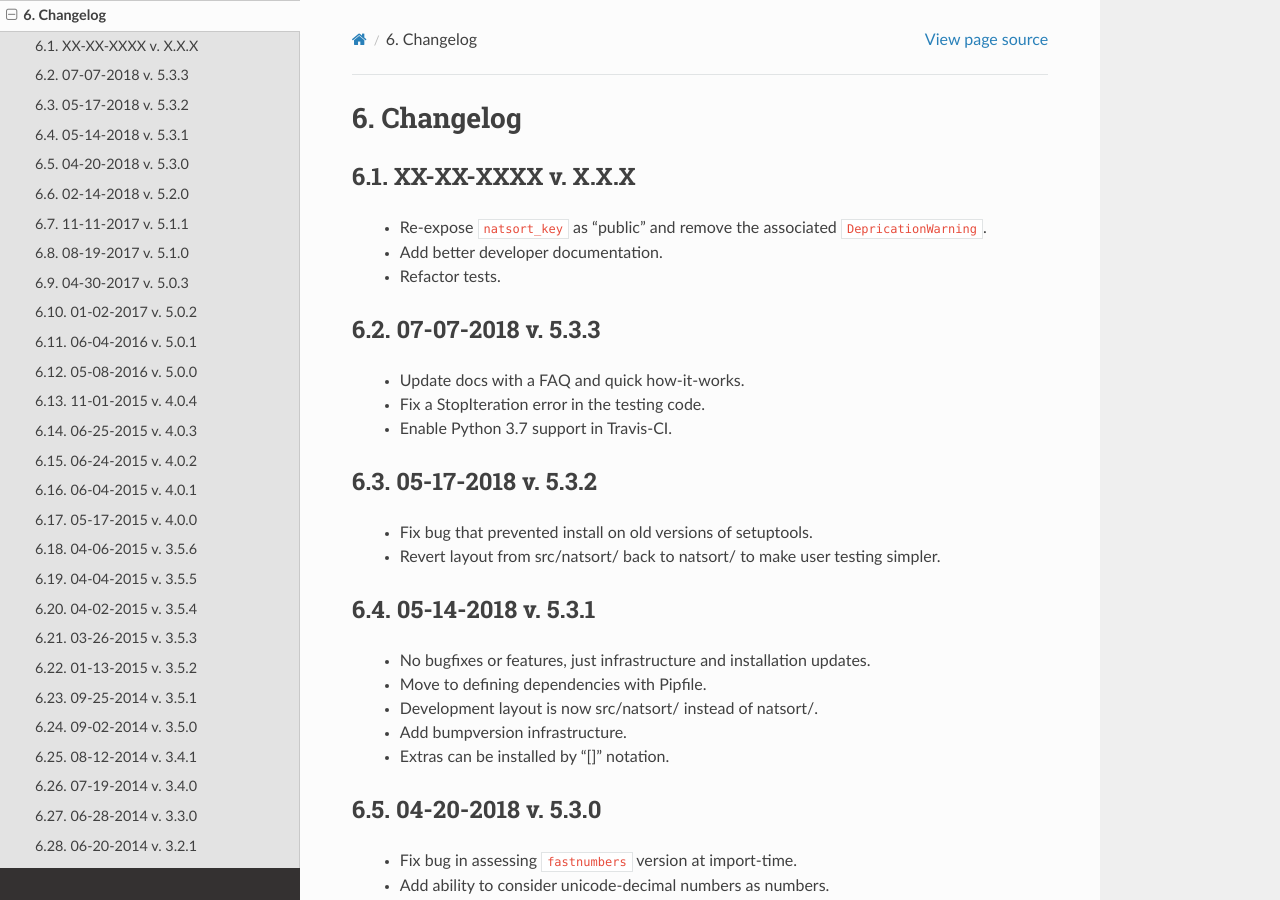
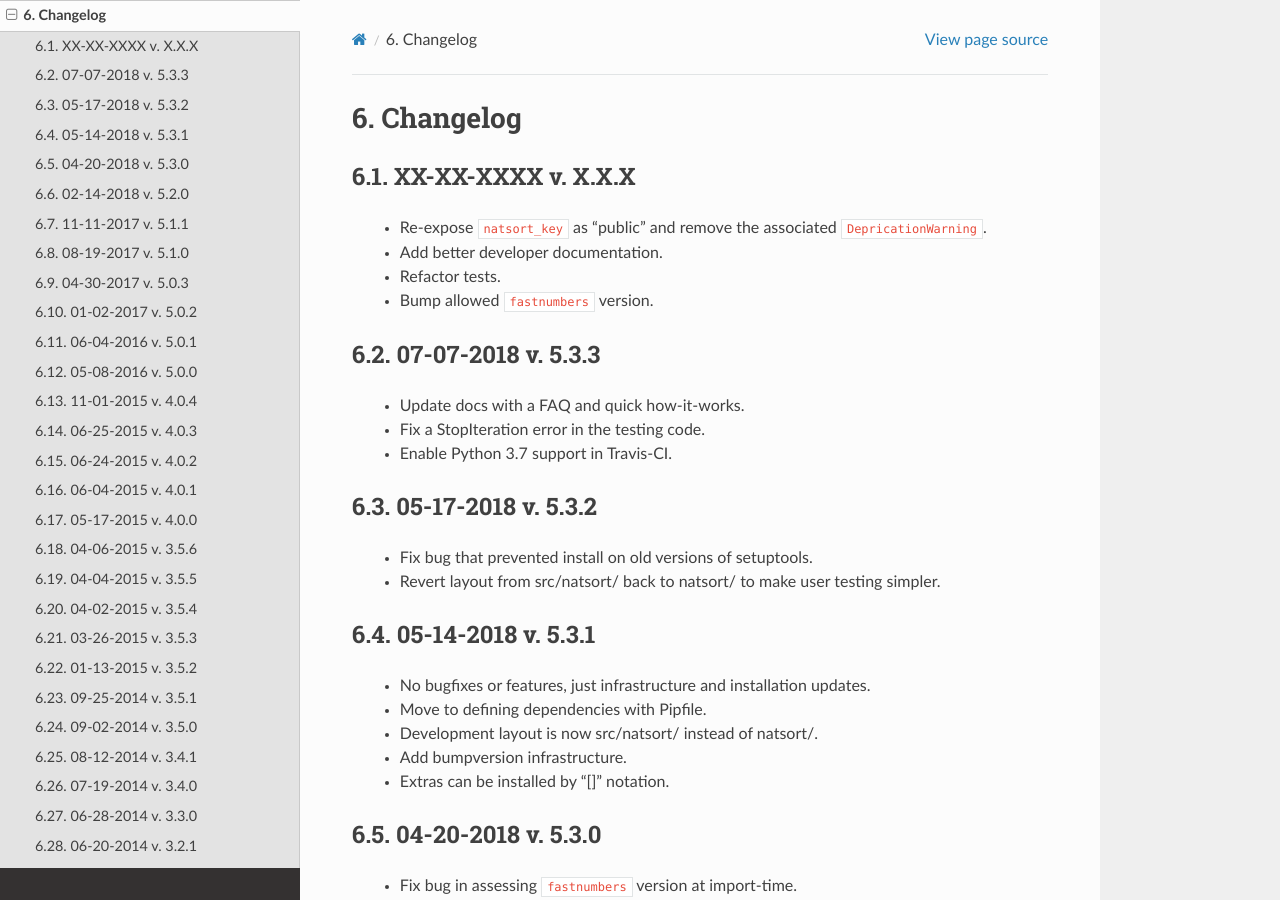
Before and after one commit to SethMMorton/natsort, a Sphinx documentation site: the page built from docs/source/changelog.rst, in a window 1280 px wide and 900 px high. Built offline with Sphinx 7.4.7 and the Read the Docs theme 2.0.0, drawn with Linux system fonts in a browser that asks for light colours; pages that are not in the unit, such as notebooks, are missing from menus.

Commit message:
Update changelog.

```diff
--- a/docs/source/changelog.rst
+++ b/docs/source/changelog.rst
@@ -10,6 +10,7 @@ XX-XX-XXXX v. X.X.X
      associated ``DepricationWarning``.
    - Add better developer documentation.
    - Refactor tests.
+   - Bump allowed ``fastnumbers`` version.
 
 07-07-2018 v. 5.3.3
 +++++++++++++++++++
```
